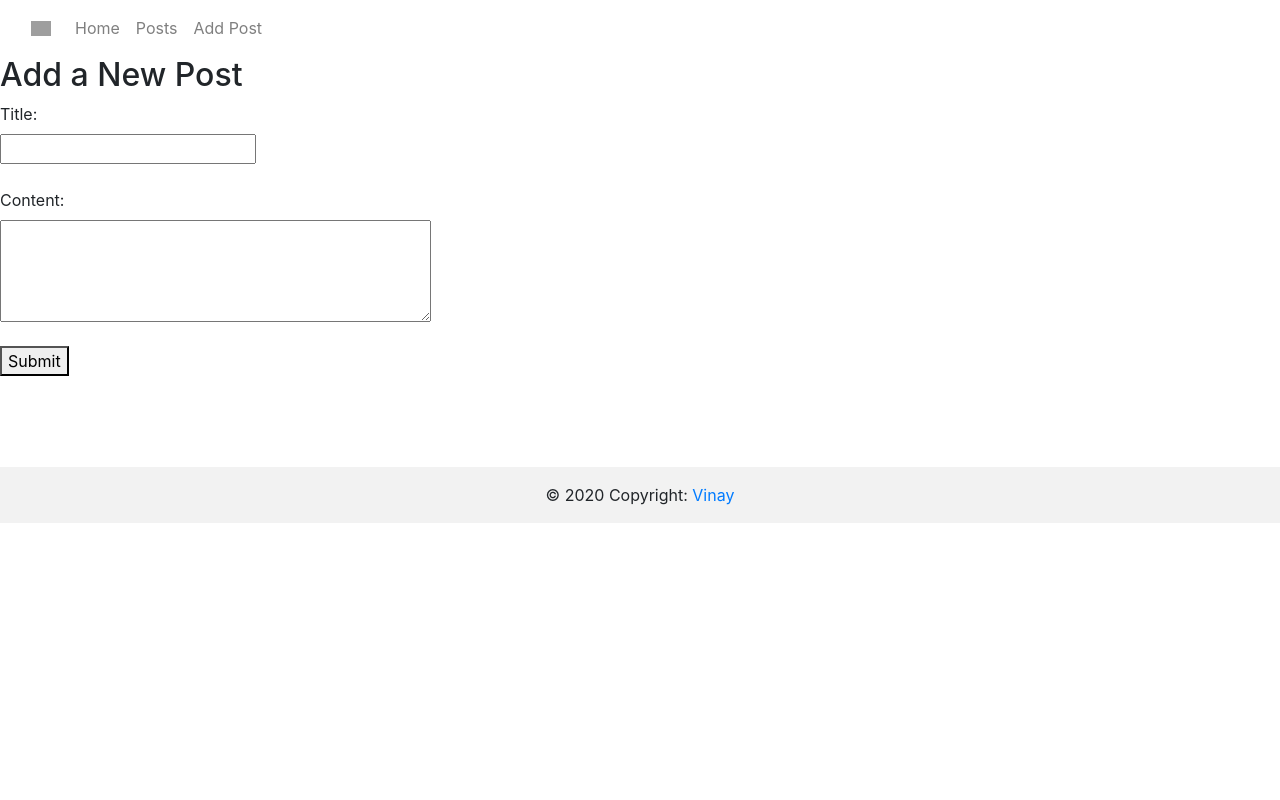
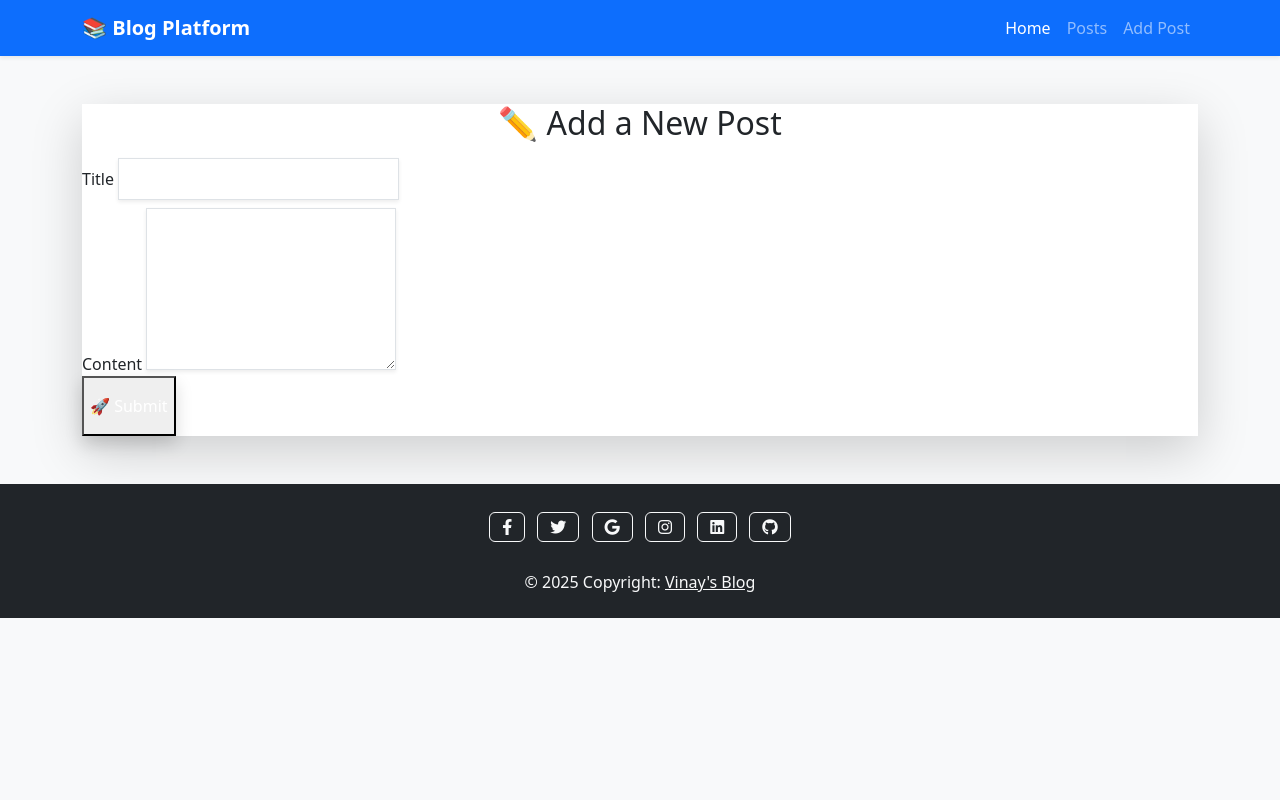
Before and after one commit to vinay-ghate/Blog-Platform, a Django app: page /add-post/ in a window 1280 px wide. Run offline with Django 5.2, Linux system fonts and the light colour scheme; some libraries are stand-ins or nearby versions; grey boxes are pictures that could not be loaded.

Commit message:
Bit updated UI with chatgpt🥲

```diff
--- a/pyblogger/blogger/templates/AddPosts.html
+++ b/pyblogger/blogger/templates/AddPosts.html
@@ -1,16 +1,34 @@
 {% extends "base.html" %}
+
 {% block content %}
-<h2>Add a New Post</h2>
-<form action="{% url 'add_post' %}" method="POST">
-  {% csrf_token %}
-  <label for="title">Title:</label><br>
-  <input type="text" id="title" name="title" required><br><br>
+<div class="min-h-screen bg-gray-100 flex items-center justify-center">
+    <div class="max-w-2xl w-full p-8 bg-white shadow-lg rounded-2xl">
+        <h2 class="text-3xl font-bold text-gray-800 mb-6 text-center">
+            ✏️ Add a New Post
+        </h2>
 
-  <label for="content">Content:</label><br>
-  <textarea id="content" name="content" rows="4" cols="40" required></textarea><br><br>
+        <form action="{% url 'add_post' %}" method="POST" class="space-y-6">
+            {% csrf_token %}
 
-  <button type="submit">Submit</button>
-</form>
-</html>
+            <div>
+                <label for="title" class="block text-lg font-medium text-gray-700">Title</label>
+                <input type="text" id="title" name="title" required
+                       class="w-full mt-2 px-4 py-2 border rounded-lg shadow-sm focus:ring-blue-500 focus:border-blue-500">
+            </div>
 
+            <div>
+                <label for="content" class="block text-lg font-medium text-gray-700">Content</label>
+                <textarea id="content" name="content" rows="6" required
+                          class="w-full mt-2 px-4 py-2 border rounded-lg shadow-sm focus:ring-blue-500 focus:border-blue-500"></textarea>
+            </div>
+
+            <div class="flex justify-end">
+                <button type="submit"
+                        class="px-6 py-3 bg-blue-500 text-white font-semibold rounded-lg shadow hover:bg-blue-600 transition">
+                    🚀 Submit
+                </button>
+            </div>
+        </form>
+    </div>
+</div>
 {% endblock %}
--- a/pyblogger/blogger/templates/base.html
+++ b/pyblogger/blogger/templates/base.html
@@ -1,43 +1,32 @@
-<html>
+<html lang="en">
 <head>
-  <link rel="stylesheet" href="https://cdn.jsdelivr.net/npm/bootstrap@4.0.0/dist/css/bootstrap.min.css" integrity="sha384-Gn5384xqQ1aoWXA+058RXPxPg6fy4IWvTNh0E263XmFcJlSAwiGgFAW/dAiS6JXm" crossorigin="anonymous">
-  <script src="https://code.jquery.com/jquery-3.2.1.slim.min.js" integrity="sha384-KJ3o2DKtIkvYIK3UENzmM7KCkRr/rE9/Qpg6aAZGJwFDMVNA/GpGFF93hXpG5KkN" crossorigin="anonymous"></script>
-<script src="https://cdn.jsdelivr.net/npm/popper.js@1.12.9/dist/umd/popper.min.js" integrity="sha384-ApNbgh9B+Y1QKtv3Rn7W3mgPxhU9K/ScQsAP7hUibX39j7fakFPskvXusvfa0b4Q" crossorigin="anonymous"></script>
-<script src="https://cdn.jsdelivr.net/npm/bootstrap@4.0.0/dist/js/bootstrap.min.js" integrity="sha384-JZR6Spejh4U02d8jOt6vLEHfe/JQGiRRSQQxSfFWpi1MquVdAyjUar5+76PVCmYl" crossorigin="anonymous"></script>
+  <meta charset="UTF-8">
+  <meta name="viewport" content="width=device-width, initial-scale=1.0">
+  <title>Blog Platform</title>
+
+  <!-- Bootstrap 5 -->
+  <link href="https://cdn.jsdelivr.net/npm/bootstrap@5.3.0/dist/css/bootstrap.min.css" rel="stylesheet">
+  <script src="https://cdn.jsdelivr.net/npm/bootstrap@5.3.0/dist/js/bootstrap.bundle.min.js"></script>
+
+  <!-- Font Awesome for icons -->
+  <link rel="stylesheet" href="https://cdnjs.cloudflare.com/ajax/libs/font-awesome/6.4.0/css/all.min.css">
 </head>
-<body>
-  <!-- Navbar -->
-<nav class="navbar navbar-expand-lg navbar-light bg-body-tertiary">
-  <!-- Container wrapper -->
-  <div class="container-fluid">
-    <!-- Toggle button -->
-    <button
-      data-mdb-collapse-init
-      class="navbar-toggler"
-      type="button"
-      data-mdb-target="#navbarSupportedContent"
-      aria-controls="navbarSupportedContent"
-      aria-expanded="false"
-      aria-label="Toggle navigation"
-    >
-      <i class="fas fa-bars"></i>
+
+<body class="bg-light">
+
+<!-- Navbar -->
+<nav class="navbar navbar-expand-lg navbar-dark bg-primary shadow-sm">
+  <div class="container">
+    <a class="navbar-brand fw-bold" href="/">📚 Blog Platform</a>
+    <button class="navbar-toggler" type="button" data-bs-toggle="collapse" data-bs-target="#navbarNav"
+            aria-controls="navbarNav" aria-expanded="false" aria-label="Toggle navigation">
+      <span class="navbar-toggler-icon"></span>
     </button>
 
-    <!-- Collapsible wrapper -->
-    <div class="collapse navbar-collapse" id="navbarSupportedContent">
-      <!-- Navbar brand -->
-      <a class="navbar-brand mt-2 mt-lg-0" href="#">
-        <img
-          src="https://mdbcdn.b-cdn.net/img/logo/mdb-transaprent-noshadows.webp"
-          height="15"
-          alt="MDB Logo"
-          loading="lazy"
-        />
-      </a>
-      <!-- Left links -->
-      <ul class="navbar-nav me-auto mb-2 mb-lg-0">
+    <div class="collapse navbar-collapse" id="navbarNav">
+      <ul class="navbar-nav ms-auto">
         <li class="nav-item">
-          <a class="nav-link" href="/">Home</a>
+          <a class="nav-link active" href="/">Home</a>
         </li>
         <li class="nav-item">
           <a class="nav-link" href="/posts">Posts</a>
@@ -47,98 +36,51 @@
         </li>
       </ul>
     </div>
+  </div>
 </nav>
-<!-- Navbar -->
 
+<!-- Main content -->
+<div class="container my-5">
   {% block content %}
+  <div class="text-center">
+    <h1 class="display-4 fw-bold">Welcome to the Blogging Platform 🚀</h1>
+    <p class="lead">Share your thoughts, write stories, and engage with others.</p>
+    <a href="/add-post" class="btn btn-primary mt-3 px-4 py-2">➕ Add New Post</a>
+  </div>
+  {% endblock %}
+</div>
 
-  {% endblock %}
-  <footer>
-    <footer class="text-center bg-body-tertiary">
-      <!-- Grid container -->
-      <div class="container pt-4">
-        <!-- Section: Social media -->
-        <section class="mb-4">
-          <!-- Facebook -->
-          <a
-            data-mdb-ripple-init
-            class="btn btn-link btn-floating btn-lg text-body m-1"
-            href="#!"
-            role="button"
-            data-mdb-ripple-color="dark"
-            ><i class="fab fa-facebook-f"></i
-          ></a>
+<!-- Footer -->
+<footer class="bg-dark text-light text-center py-4">
+  <div class="container">
+    <section class="mb-4">
+      <!-- Social Icons -->
+      <a href="#" class="btn btn-outline-light btn-floating m-1" role="button">
+        <i class="fab fa-facebook-f"></i>
+      </a>
+      <a href="#" class="btn btn-outline-light btn-floating m-1" role="button">
+        <i class="fab fa-twitter"></i>
+      </a>
+      <a href="#" class="btn btn-outline-light btn-floating m-1" role="button">
+        <i class="fab fa-google"></i>
+      </a>
+      <a href="#" class="btn btn-outline-light btn-floating m-1" role="button">
+        <i class="fab fa-instagram"></i>
+      </a>
+      <a href="#" class="btn btn-outline-light btn-floating m-1" role="button">
+        <i class="fab fa-linkedin"></i>
+      </a>
+      <a href="#" class="btn btn-outline-light btn-floating m-1" role="button">
+        <i class="fab fa-github"></i>
+      </a>
+    </section>
 
-          <!-- Twitter -->
-          <a
-            data-mdb-ripple-init
-            class="btn btn-link btn-floating btn-lg text-body m-1"
-            href="#!"
-            role="button"
-            data-mdb-ripple-color="dark"
-            ><i class="fab fa-twitter"></i
-          ></a>
+    <div class="text-center">
+      © 2025 Copyright:
+      <a class="text-light" href="/">Vinay's Blog</a>
+    </div>
+  </div>
+</footer>
 
-          <!-- Google -->
-          <a
-            data-mdb-ripple-init
-            class="btn btn-link btn-floating btn-lg text-body m-1"
-            href="#!"
-            role="button"
-            data-mdb-ripple-color="dark"
-            ><i class="fab fa-google"></i
-          ></a>
-
-          <!-- Instagram -->
-          <a
-            data-mdb-ripple-init
-            class="btn btn-link btn-floating btn-lg text-body m-1"
-            href="#!"
-            role="button"
-            data-mdb-ripple-color="dark"
-            ><i class="fab fa-instagram"></i
-          ></a>
-
-          <!-- Linkedin -->
-          <a
-            data-mdb-ripple-init
-            class="btn btn-link btn-floating btn-lg text-body m-1"
-            href="#!"
-            role="button"
-            data-mdb-ripple-color="dark"
-            ><i class="fab fa-linkedin"></i
-          ></a>
-          <!-- Github -->
-          <a
-            data-mdb-ripple-init
-            class="btn btn-link btn-floating btn-lg text-body m-1"
-            href="#!"
-            role="button"
-            data-mdb-ripple-color="dark"
-            ><i class="fab fa-github"></i
-          ></a>
-        </section>
-        <!-- Section: Social media -->
-      </div>
-      <!-- Grid container -->
-
-      <!-- Copyright -->
-      <div class="text-center p-3" style="background-color: rgba(0, 0, 0, 0.05);">
-        © 2020 Copyright:
-        <a class="text-body" href="/">Vinay</a>
-      </div>
-      <!-- Copyright -->
-    </footer>
-  </footer>
 </body>
-<script>
-  // Initialization for ES Users
-import { Dropdown, Collapse, initMDB } from "mdb-ui-kit";
-
-initMDB({ Dropdown, Collapse });
-// Initialization for ES Users
-import { Ripple, initMDB } from "mdb-ui-kit";
-
-initMDB({ Ripple });
-</script>
 </html>
--- a/pyblogger/blogger/views.py
+++ b/pyblogger/blogger/views.py
@@ -6,7 +6,7 @@ import datetime
 # Create your views here.
 
 def index(request):
-    return render(request, 'posts.html')
+    return render(request, 'home.html')
 
 def addPost(request):
     if request.method == 'POST':
```
Also changed, not shown: pyblogger/blogger/templates/home.html (added, +20 -0 lines), pyblogger/blogger/templates/posts.html (+29 -10 lines).
